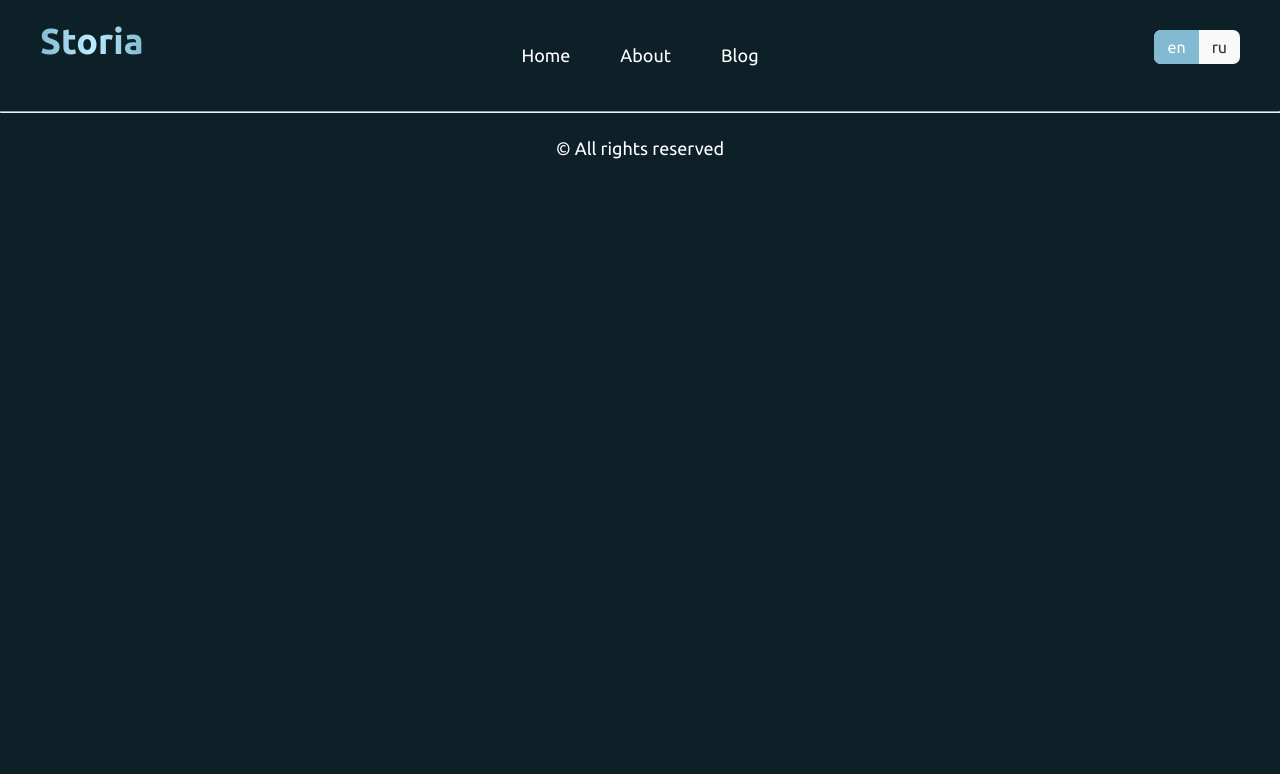
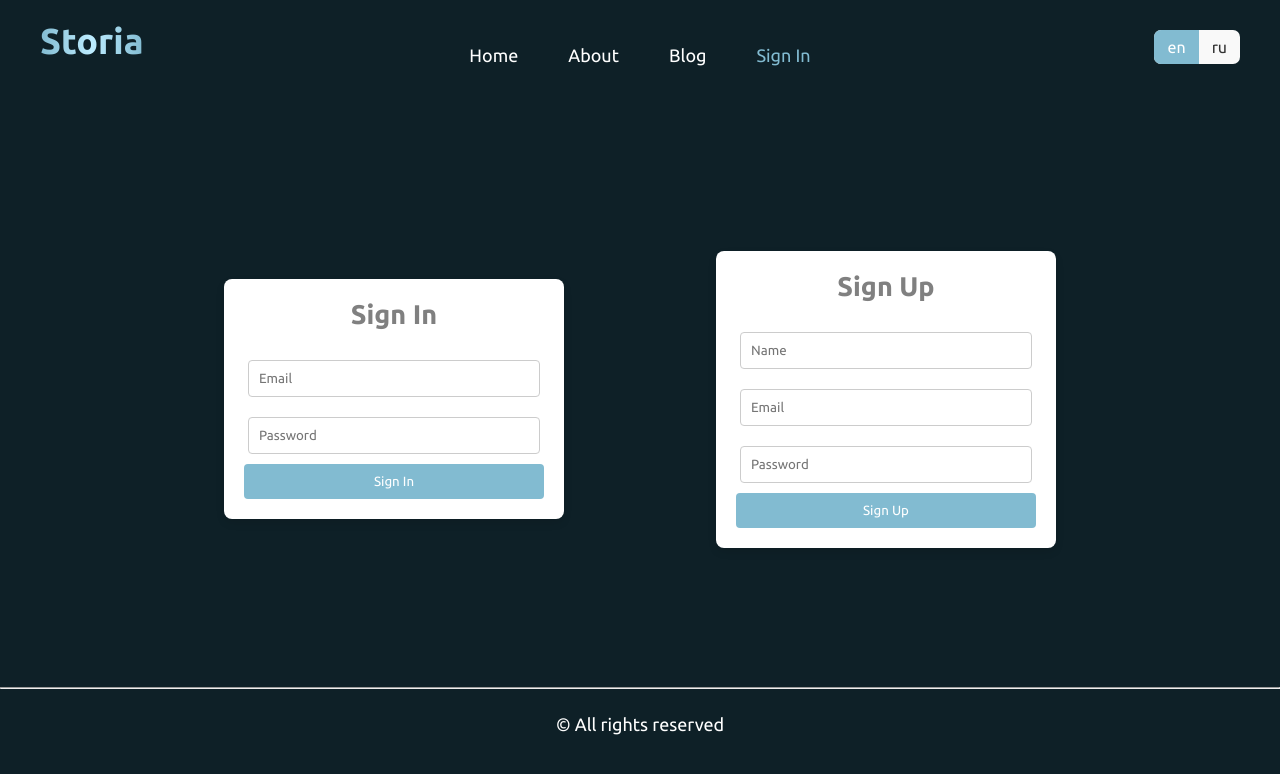
Before and after one commit to IDGayazov/blogapp, a React (Create React App) app: page /auth in a window 1280 px wide. Shown: the top 774 px of the page. Built offline with nearby package versions, Linux system fonts and the light colour scheme.

Commit message:
add sign in, sign up

```diff
--- a/public/locales/en/translation.json
+++ b/public/locales/en/translation.json
@@ -2,6 +2,7 @@
     "home": "Home",
     "about": "About",
     "blog": "Blog",
+    "auth": "Sign In",
 
     "footer": "All rights reserved",
 
@@ -9,5 +10,13 @@
     "home_page_text_small": "It only takes a few minutes to create your own blog.",
     "home_page_button": "Create blog",
 
-    "read_more": "Read more"
+    "read_more": "Read more",
+
+    "auth_title_in": "Sign In",
+    "auth_title_up": "Sign Up",
+    "auth_name": "Name",
+    "auth_password": "Password",
+    "auth_email": "Email",
+    "auth_sign_in": "Sign In",
+    "auth_sign_up": "Sign Up"
 }
--- a/src/App.js
+++ b/src/App.js
@@ -7,6 +7,7 @@ import Footer from './components/Footer/index.tsx';
 import Home from './pages/Home.tsx';
 import Blog from './pages/Blog.tsx';
 import About from './pages/About.tsx';
+import AuthPage from './pages/AuthPage/AuthPage.tsx';
 
 import './styles/global.css';
 import Article from './pages/Article.tsx';
@@ -21,6 +22,7 @@ function App() {
           <Route path="/about" element={<About/>} />
           <Route path="/blog" element={<Blog/>} />
           <Route path="/article/:id" element={<Article/>} />
+          <Route path="/auth" element={<AuthPage/>} />
         </Routes>
       </div>
       <Footer/>
--- a/src/components/NavBar/index.tsx
+++ b/src/components/NavBar/index.tsx
@@ -17,6 +17,9 @@ const NavBar = () => {
                 <StyledLi>
                     <StyledLink to="/blog">{t('blog')}</StyledLink>
                 </StyledLi>
+                <StyledLi>
+                    <StyledLink to="/auth">{t('auth')}</StyledLink>
+                </StyledLi>
             </StyledUl>
         </StyledNav>
     );
--- a/src/pages/Article.tsx
+++ b/src/pages/Article.tsx
@@ -1,7 +1,8 @@
 import React from 'react';
 import { useParams } from 'react-router-dom';
+import styled from "@emotion/styled";
+
 import { articles } from '../stubs/api/articles';
-import styled from "@emotion/styled";
 import img1 from '../stubs/images/more.jpg';
 import BlogImage from '../components/BlogImage/index.tsx';
 import { StyledPageWrapper } from '../ui-kit/PageWrapper.tsx';
--- /dev/null
+++ b/src/pages/AuthPage/AuthPage.css
@@ -0,0 +1,58 @@
+.auth-container {
+    display: flex;
+    justify-content: space-around;
+    align-items: center;
+    height: 67vh;
+    background-color: #0e2027;
+    padding: 20px;
+}
+
+.auth-form {
+    background: white;
+    padding: 20px;
+    border-radius: 8px;
+    box-shadow: 0 4px 8px rgba(0, 0, 0, 0.1);
+    width: 300px;
+    text-align: center;
+}
+
+.auth-form h2 {
+    margin-bottom: 20px;
+    color: grey;
+}
+
+.auth-form input {
+    width: 90%;
+    padding: 10px;
+    margin: 10px 0;
+    border: 1px solid #ccc;
+    border-radius: 4px;
+}
+
+.auth-form button {
+    width: 100%;
+    padding: 10px;
+    background-color: #82bbd1;
+    color: white;
+    border: none;
+    border-radius: 4px;
+    cursor: pointer;
+}
+
+.auth-form button:hover {
+    background-color: #82bbd1;
+}
+
+.auth-form p {
+    margin-top: 15px;
+}
+
+.auth-form span {
+    color: #82bbd1;
+    cursor: pointer;
+    text-decoration: underline;
+}
+
+.auth-form span:hover {
+    color: #82bbd1;
+}
--- /dev/null
+++ b/src/pages/AuthPage/AuthPage.tsx
@@ -0,0 +1,44 @@
+import React from 'react';
+import './AuthPage.css';
+import { useTranslation } from 'react-i18next';
+
+const AuthPage = () => {
+  const {t} = useTranslation();
+
+  const handleLoginSubmit = (e) => {
+    e.preventDefault();
+    console.log('Форма авторизации отправлена');
+    // Здесь можно добавить логику авторизации
+  };
+
+  const handleRegisterSubmit = (e) => {
+    e.preventDefault();
+    console.log('Форма регистрации отправлена');
+    // Здесь можно добавить логику регистрации
+  };
+
+  return (
+    <div className="auth-container">
+      <div className="auth-form login-form">
+        <h2>{t('auth_title_in')}</h2>
+        <form onSubmit={handleLoginSubmit}>
+          <input type="email" placeholder={t('auth_email')} required />
+          <input type="password" placeholder={t('auth_password')}  required />
+          <button type="submit">{t('auth_sign_in')}</button>
+        </form>
+      </div>
+
+      <div className="auth-form register-form">
+        <h2>{t('auth_title_up')}</h2>
+        <form onSubmit={handleRegisterSubmit}>
+          <input type="text" placeholder={t('auth_name')} required />
+          <input type="email" placeholder={t('auth_email')} required />
+          <input type="password" placeholder={t('auth_password')} required />
+          <button type="submit">{t('auth_sign_up')}</button>
+        </form>
+      </div>
+    </div>
+  );
+};
+
+export default AuthPage;
```
Also changed, not shown: public/locales/ru/translation.json (+10 -1 lines).
